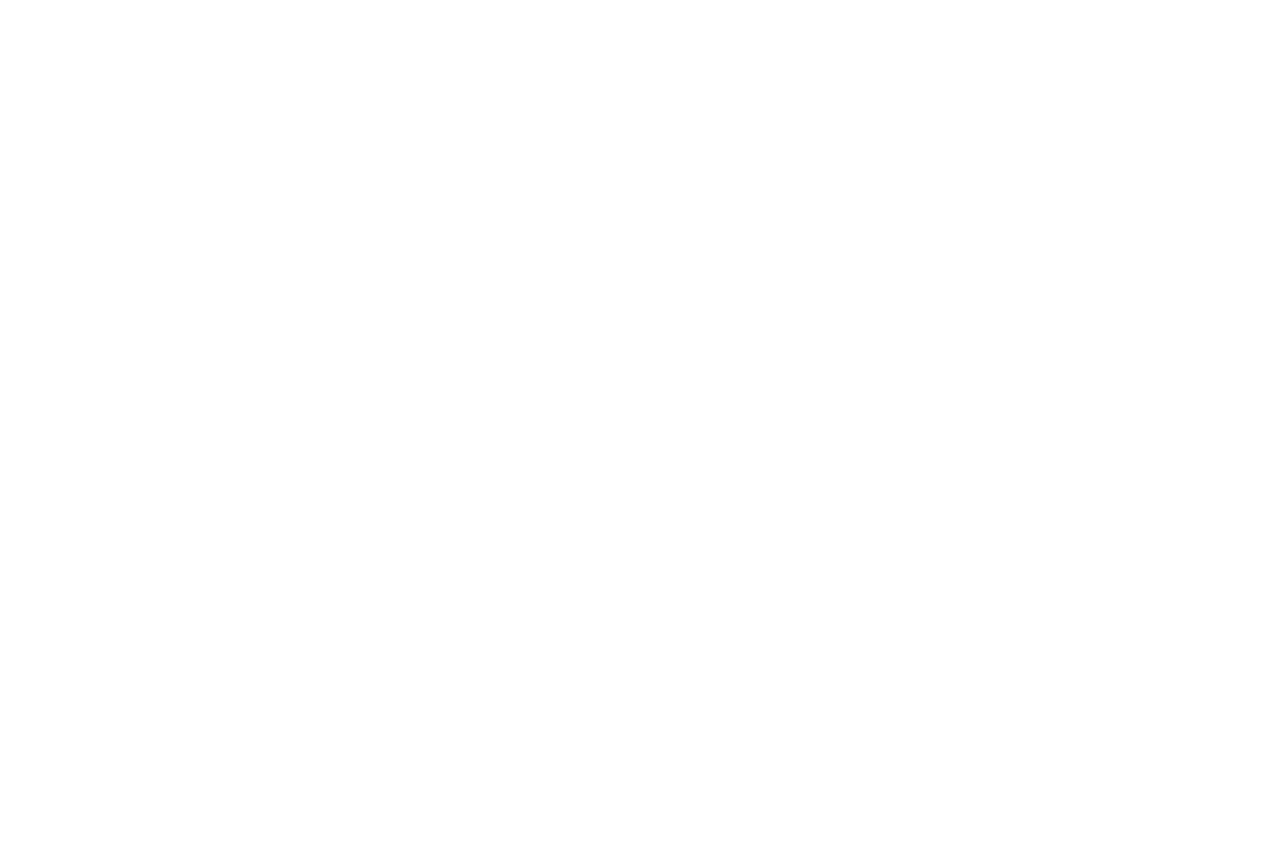
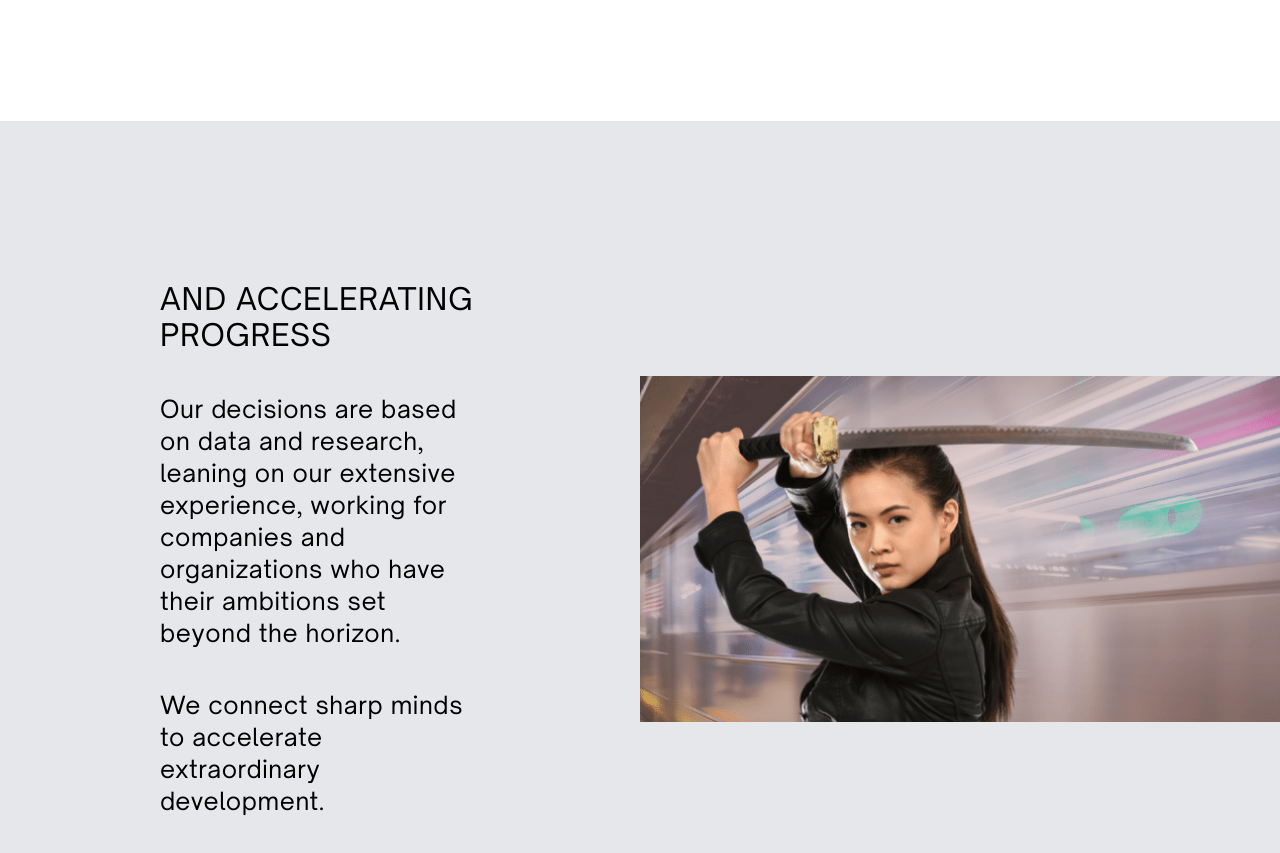
Before and after one commit to shafrazi/arrow-accel, a Next.js app: page /about-us in a window 1280 px wide. Shown: the part 4900-5753 px from the top of the page. Before the commit the page ends 5021 px from the top, so only its background shows below. Built offline with nearby package versions, Linux system fonts and the light colour scheme.

Commit message:
add progress image and section

```diff
--- a/components/promotion-banner.js
+++ b/components/promotion-banner.js
@@ -21,6 +21,24 @@ export default function PromotionBanner() {
           </p>
         </div>
       </div>
+      <div className="flex flex-col md:flex-row w-full bg-gray-200">
+        <div className="w-full md:w-1/2 px-4 md:px-[10rem] py-4 md:py-[10rem]">
+          <h2 className="tracking-wide text-lg md:text-3xl uppercase">
+            and accelerating progress
+          </h2>
+          <p className="tracking-wide text-lg md:text-2xl mt-10">
+            Our decisions are based on data and research, leaning on our
+            extensive experience, working for companies and organizations who
+            have their ambitions set beyond the horizon.
+          </p>
+          <p className="tracking-wide text-lg md:text-2xl mt-10">
+            We connect sharp minds to accelerate extraordinary development.
+          </p>
+        </div>
+        <div className="w-full md:w-1/2 py-12 flex justify-center items-center">
+          <img src="/images/progress.png" className="w-full" />
+        </div>
+      </div>
     </div>
   );
 }
```
Also changed, not shown: public/images/progress.png (added).
